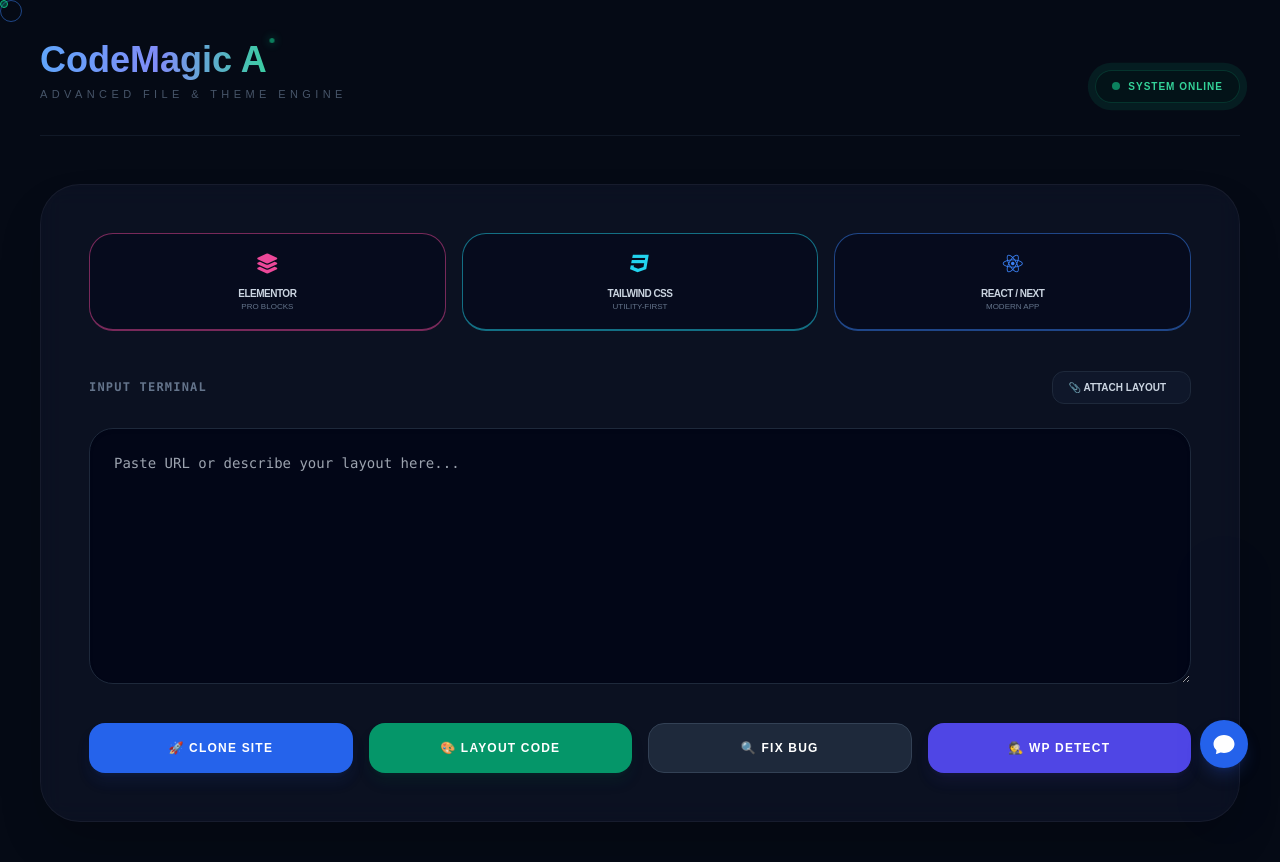
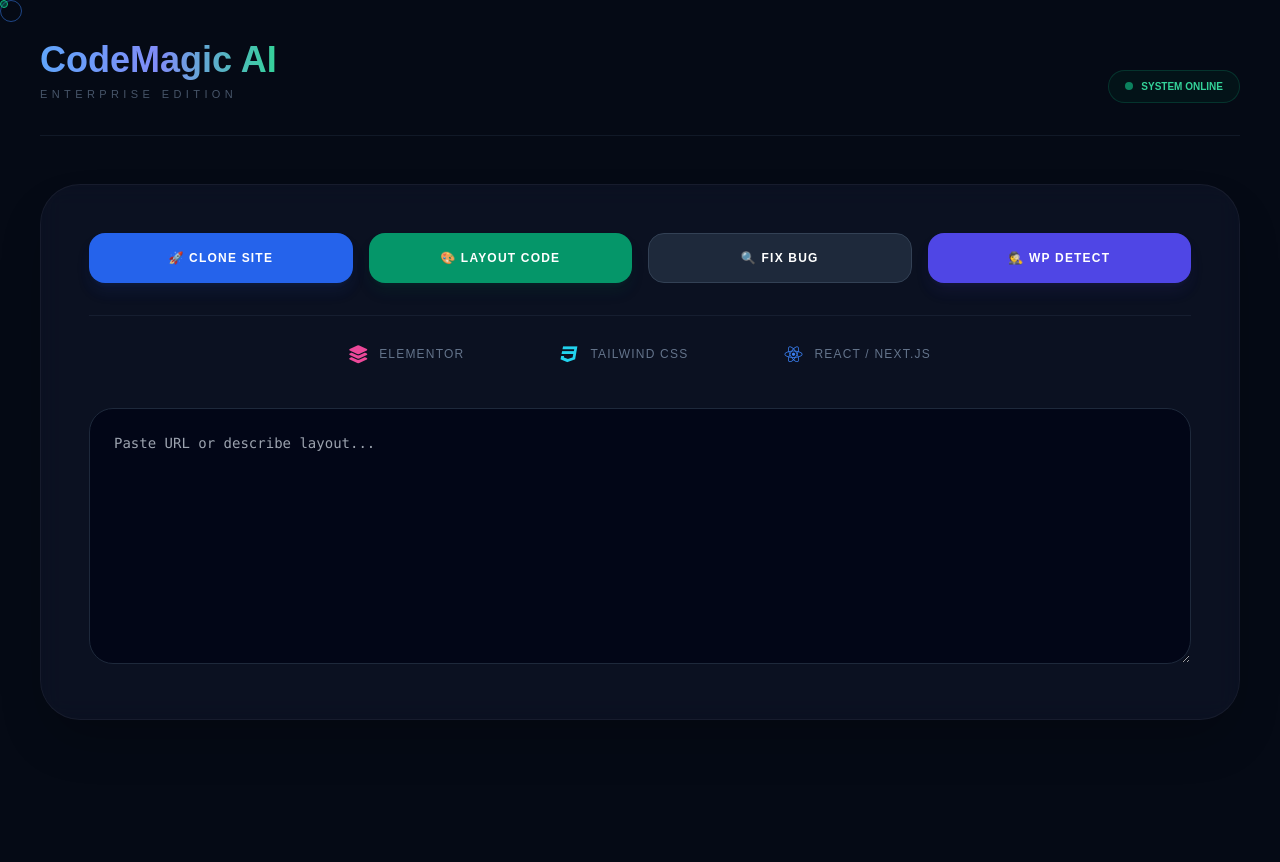
Before and after one commit to Saleemrind619/CodeMagicAI, a Flask app: page / in a window 1280 px wide. After the commit the page ends 720 px from the top, so only its background shows below. Run offline with Flask 3, Linux system fonts and the light colour scheme; some libraries are stand-ins or nearby versions.

Commit message:
Update index.html

```diff
--- a/templates/index.html
+++ b/templates/index.html
@@ -17,28 +17,28 @@
         #cursor-outer { width: 22px; height: 22px; border: 1px solid rgba(59, 130, 246, 0.5); }
         body.hovering-effect #cursor-outer { width: 35px; height: 35px; border-color: #10b981; background: rgba(16, 185, 129, 0.1); }
 
-        /* BRANDING & LIVE STATUS */
-        .i-container { position: relative; display: inline-block; }
-        .i-dot { position: absolute; top: -2px; left: 50%; transform: translateX(-50%); width: 5px; height: 5px; background-color: #10b981; border-radius: 50%; box-shadow: 0 0 10px #10b981; }
-        .status-glow { animation: status-pulse 2s infinite; }
-        @keyframes status-pulse {
-            0% { box-shadow: 0 0 0 0 rgba(16, 185, 129, 0.4); }
-            70% { box-shadow: 0 0 0 10px rgba(16, 185, 129, 0); }
-            100% { box-shadow: 0 0 0 0 rgba(16, 185, 129, 0); }
+        /* TECH STACK INTERACTIVE LOGIC */
+        .tech-item { cursor: pointer; transition: all 0.3s ease; position: relative; }
+        .tech-item i { transition: transform 0.3s ease; }
+
+        /* Hover Effect: Sirf Bold aur Icon Move */
+        .tech-item:hover { font-weight: 900; color: white; }
+        .tech-item:hover i { transform: scale(1.3) rotate(10deg); }
+
+        /* Click/Active Effect: Button Style */
+        .tech-item.active-btn {
+            background: rgba(255, 255, 255, 0.1);
+            border: 1px solid rgba(255, 255, 255, 0.2);
+            padding: 10px 20px;
+            border-radius: 12px;
+            box-shadow: 0 0 15px rgba(255,255,255,0.05);
         }
 
-        /* BUTTON EFFECTS */
         .btn-magic { transition: all 0.3s cubic-bezier(0.4, 0, 0.2, 1); }
-        .btn-magic:hover { transform: scale(1.05); filter: brightness(1.2); }
-        .btn-magic:active { transform: scale(0.95); }
-
-        /* TECH CARDS */
-        .tech-card { transition: all 0.4s ease; border: 1px solid rgba(255,255,255,0.03); }
-        .tech-card:hover { border-color: rgba(255,255,255,0.2); transform: translateY(-5px); background: rgba(255,255,255,0.05); }
+        .btn-magic:hover { transform: scale(1.02); filter: brightness(1.1); }
 
         .custom-scrollbar::-webkit-scrollbar { width: 4px; }
         .custom-scrollbar::-webkit-scrollbar-thumb { background: #1e293b; border-radius: 10px; }
-        #socialOptions.show { opacity: 1; pointer-events: auto; transform: translateY(0); }
     </style>
 </head>
 <body class="flex flex-col">
@@ -46,91 +46,62 @@
     <div id="cursor-outer"></div>
     <div id="cursor-inner"></div>
 
-    <!-- Floating Chat Menu -->
-    <div class="fixed bottom-8 right-8 z-[100] flex flex-col-reverse items-center gap-4">
-        <button onclick="toggleSocial()" id="mainChatBtn" class="w-12 h-12 bg-blue-600 rounded-full flex items-center justify-center shadow-lg shadow-blue-900/40 hover:scale-110 transition-all">
-            <div class="absolute inset-0 rounded-full bg-blue-600 animate-ping opacity-20"></div>
-            <svg id="chatIcon" xmlns="http://www.w3.org/2000/svg" width="24" height="24" fill="white" viewBox="0 0 16 16">
-                <path d="M2.678 11.894a1 1 0 0 1 .287.801 11 11 0 0 1-.398 2c1.395-.323 2.247-.697 2.634-.893a1 1 0 0 1 .71-.074A8 8 0 0 0 8 14c3.996 0 7-2.807 7-6s-3.004-6-7-6-7 2.808-7 6c0 1.468.617 2.83 1.678 3.894Z"/>
-            </svg>
-            <span id="closeIcon" class="hidden text-white text-2xl font-bold">&times;</span>
-        </button>
-
-        <div id="socialOptions" class="flex flex-col gap-3 opacity-0 pointer-events-none translate-y-10 transition-all duration-500">
-            <a href="https://wa.me/923111189900" target="_blank" class="w-10 h-10 bg-[#25D366] rounded-full flex items-center justify-center shadow-lg"><img src="https://upload.wikimedia.org/wikipedia/commons/6/6b/WhatsApp.svg" class="w-6 h-6"></a>
-            <a href="https://www.facebook.com/saleemahmadrind" target="_blank" class="w-10 h-10 bg-[#1877F2] rounded-full flex items-center justify-center shadow-lg"><img src="https://upload.wikimedia.org/wikipedia/commons/5/51/Facebook_f_logo_%282019%29.svg" class="w-5 h-5"></a>
-        </div>
-    </div>
-
     <main class="max-w-7xl mx-auto flex-grow w-full p-6 md:p-10">
         <header class="mb-12 border-b border-slate-800/50 pb-8 flex flex-col md:flex-row justify-between items-end">
             <div>
-                <h1 class="text-4xl font-extrabold bg-gradient-to-r from-blue-400 via-indigo-400 to-emerald-400 bg-clip-text text-transparent inline-block">
-                    CodeMagic A<span class="i-container">i<span class="i-dot animate-pulse"></span></span>
-                </h1>
-                <p class="text-slate-600 text-[11px] mt-1.5 uppercase tracking-[0.4em]">Advanced File & Theme Engine</p>
+                <h1 class="text-4xl font-extrabold bg-gradient-to-r from-blue-400 via-indigo-400 to-emerald-400 bg-clip-text text-transparent inline-block">CodeMagic AI</h1>
+                <p class="text-slate-600 text-[11px] mt-1.5 uppercase tracking-[0.4em]">Enterprise Edition</p>
             </div>
-            <div class="flex items-center gap-2 text-[10px] text-emerald-400 font-bold bg-emerald-950/30 px-4 py-2 rounded-full border border-emerald-500/20 status-glow">
-                <span class="w-2 h-2 bg-emerald-500 rounded-full animate-pulse"></span>
-                <span class="tracking-widest uppercase">System Online</span>
+            <div class="flex items-center gap-2 text-[10px] text-emerald-400 font-bold bg-emerald-950/30 px-4 py-2 rounded-full border border-emerald-500/20">
+                <span class="w-2 h-2 bg-emerald-500 rounded-full animate-pulse"></span> SYSTEM ONLINE
             </div>
         </header>
 
         <div class="glass rounded-[2.5rem] p-8 md:p-12 shadow-2xl">
-            <!-- TECH STACK OPTIONS (Piyari Look) -->
-            <div class="grid grid-cols-3 gap-4 mb-10">
-                <div class="tech-card bg-slate-950/40 p-4 rounded-3xl text-center border-b-2 border-pink-500/50">
-                    <i class="fas fa-layer-group text-pink-500 text-xl mb-2"></i>
-                    <h4 class="text-[10px] font-black uppercase tracking-tighter text-slate-300">Elementor</h4>
-                    <p class="text-[8px] text-slate-500 uppercase">Pro Blocks</p>
-                </div>
-                <div class="tech-card bg-slate-950/40 p-4 rounded-3xl text-center border-b-2 border-cyan-400/50">
-                    <i class="fab fa-css3 text-cyan-400 text-xl mb-2"></i>
-                    <h4 class="text-[10px] font-black uppercase tracking-tighter text-slate-300">Tailwind CSS</h4>
-                    <p class="text-[8px] text-slate-500 uppercase">Utility-First</p>
-                </div>
-                <div class="tech-card bg-slate-950/40 p-4 rounded-3xl text-center border-b-2 border-blue-500/50">
-                    <i class="fab fa-react text-blue-500 text-xl mb-2"></i>
-                    <h4 class="text-[10px] font-black uppercase tracking-tighter text-slate-300">React / Next</h4>
-                    <p class="text-[8px] text-slate-500 uppercase">Modern App</p>
-                </div>
-            </div>
-
-            <div class="flex justify-between items-center mb-6">
-                <label class="text-xs font-bold text-slate-500 uppercase tracking-widest font-mono">Input Terminal</label>
-                <div class="bg-slate-900 px-4 py-2 rounded-xl border border-slate-800 flex items-center gap-2">
-                    <label for="fileInput" class="cursor-pointer text-[10px] font-bold text-slate-300" id="labelTxt">📎 ATTACH LAYOUT</label>
-                    <button id="remBtn" onclick="removeFile()" class="hidden text-red-500 font-bold">✕</button>
-                    <input type="file" id="fileInput" class="hidden" onchange="updateFile()">
-                    <span id="fName" class="text-[10px] text-blue-400 italic"></span>
-                </div>
-            </div>
-
-            <textarea id="userInput" class="w-full h-64 bg-slate-950 border border-slate-800 rounded-3xl p-6 text-sm font-mono focus:border-blue-500 outline-none custom-scrollbar shadow-inner" placeholder="Paste URL or describe your layout here..."></textarea>
-
-            <div class="mt-8 grid grid-cols-1 md:grid-cols-4 gap-4">
+            <!-- MAIN ACTION BUTTONS -->
+            <div class="grid grid-cols-1 md:grid-cols-4 gap-4 mb-8">
                 <button onclick="handleSend('clone')" class="btn-magic bg-blue-600 py-4 rounded-2xl font-bold text-xs uppercase tracking-widest shadow-lg shadow-blue-900/20">🚀 Clone Site</button>
                 <button onclick="handleSend('layout')" class="btn-magic bg-emerald-600 py-4 rounded-2xl font-bold text-xs uppercase tracking-widest shadow-lg shadow-emerald-900/20">🎨 Layout Code</button>
                 <button onclick="handleSend('debug')" class="btn-magic bg-slate-800 py-4 rounded-2xl font-bold text-xs uppercase tracking-widest border border-slate-700">🔍 Fix Bug</button>
                 <button onclick="handleSend('wp_detect')" class="btn-magic bg-indigo-600 py-4 rounded-2xl font-bold text-xs uppercase tracking-widest shadow-lg shadow-indigo-900/20">🕵️ WP Detect</button>
             </div>
+
+            <!-- TECH STACK UNDER BUTTONS WITH BORDER LINE -->
+            <div class="border-t border-slate-800/60 pt-6 mt-6">
+                <div class="flex justify-center items-center gap-12 md:gap-24">
+                    <div onclick="makeButton(this)" class="tech-item flex items-center gap-3 text-slate-500">
+                        <i class="fas fa-layer-group text-pink-500 text-lg"></i>
+                        <span class="text-xs uppercase tracking-widest">Elementor</span>
+                    </div>
+                    <div onclick="makeButton(this)" class="tech-item flex items-center gap-3 text-slate-500">
+                        <i class="fab fa-css3 text-cyan-400 text-lg"></i>
+                        <span class="text-xs uppercase tracking-widest">Tailwind CSS</span>
+                    </div>
+                    <div onclick="makeButton(this)" class="tech-item flex items-center gap-3 text-slate-500">
+                        <i class="fab fa-react text-blue-500 text-lg"></i>
+                        <span class="text-xs uppercase tracking-widest">React / Next.js</span>
+                    </div>
+                </div>
+            </div>
+
+            <div class="mt-10">
+                <textarea id="userInput" class="w-full h-64 bg-slate-950 border border-slate-800 rounded-3xl p-6 text-sm font-mono focus:border-blue-500 outline-none custom-scrollbar" placeholder="Paste URL or describe layout..."></textarea>
+            </div>
         </div>
 
-        <div id="loading" class="hidden mt-12 text-center animate-pulse text-blue-400 font-mono text-[10px] tracking-[0.5em] uppercase">Neural Engine Syncing...</div>
+        <div id="loading" class="hidden mt-8 text-center text-blue-400 font-mono text-[10px] tracking-widest">NEURAL SYNCING...</div>
 
         <div id="resBox" class="hidden mt-12 pb-20">
             <div class="flex justify-between items-center mb-4">
-                <span class="text-[10px] text-slate-500 font-bold uppercase tracking-widest">Generation Output</span>
-                <div class="flex gap-4">
-                    <button onclick="copyResult()" class="text-[10px] text-blue-400 font-bold uppercase tracking-widest hover:text-white transition-colors">Copy</button>
-                    <button id="downloadBtn" onclick="downloadFile()" class="hidden text-[10px] text-emerald-400 font-bold uppercase tracking-widest hover:text-white transition-colors">⬇️ Download</button>
-                </div>
+                <span class="text-[10px] text-slate-500 font-bold uppercase tracking-widest">Output</span>
+                <button id="downloadBtn" onclick="downloadFile()" class="hidden text-[10px] text-emerald-400 font-bold uppercase tracking-widest">⬇️ Download</button>
             </div>
-            <div id="result" class="bg-slate-950 border border-slate-900 p-8 rounded-[2.5rem] font-mono text-[11px] text-emerald-500/80 overflow-x-auto whitespace-pre-wrap custom-scrollbar"></div>
+            <div id="result" class="bg-slate-950 border border-slate-900 p-8 rounded-[2.5rem] font-mono text-[11px] text-emerald-500/80 overflow-x-auto whitespace-pre-wrap"></div>
         </div>
     </main>
 
     <script>
+        // MOUSE LOGIC
         const inner = document.getElementById('cursor-inner');
         const outer = document.getElementById('cursor-outer');
         document.addEventListener('mousemove', (e) => {
@@ -138,76 +109,34 @@
             outer.style.transform = `translate3d(${e.clientX - 8}px, ${e.clientY - 8}px, 0)`;
         });
 
-        document.querySelectorAll('button, textarea, a').forEach(el => {
-            el.addEventListener('mouseenter', () => document.body.classList.add('hovering-effect'));
-            el.addEventListener('mouseleave', () => document.body.classList.remove('hovering-effect'));
-        });
-
-        function toggleSocial() {
-            document.getElementById('socialOptions').classList.toggle('show');
-            document.getElementById('chatIcon').classList.toggle('hidden');
-            document.getElementById('closeIcon').classList.toggle('hidden');
+        // INTERACTIVE TECH ITEMS
+        function makeButton(el) {
+            // Remove active from others
+            document.querySelectorAll('.tech-item').forEach(item => item.classList.remove('active-btn'));
+            // Add to clicked
+            el.classList.add('active-btn');
         }
-
-        function updateFile() {
-            const inp = document.getElementById('fileInput');
-            if(inp.files[0]) {
-                document.getElementById('fName').innerText = `[${inp.files[0].name}]`;
-                document.getElementById('remBtn').classList.remove('hidden');
-                document.getElementById('labelTxt').innerText = "CHANGE";
-            }
-        }
-        function removeFile() {
-            document.getElementById('fileInput').value = "";
-            document.getElementById('fName').innerText = "";
-            document.getElementById('remBtn').classList.add('hidden');
-            document.getElementById('labelTxt').innerText = "ATTACH LAYOUT";
-        }
-
-        let activeFileName = "magic_code.html";
 
         async function handleSend(mode) {
             const text = document.getElementById('userInput').value;
-            if(!text.trim()) return alert("Please enter something!");
-
+            if(!text.trim()) return alert("Enter something!");
             document.getElementById('loading').classList.remove('hidden');
-            document.getElementById('resBox').classList.add('hidden');
-
             const formData = new FormData();
             formData.append('text', text);
             formData.append('mode', mode);
-
-            try {
-                const response = await fetch('/process', { method: 'POST', body: formData });
-                const data = await response.json();
-
-                if(data.status === "success") {
-                    document.getElementById('result').innerText = data.result;
-                    activeFileName = data.file_name;
-                    if(mode !== 'wp_detect') document.getElementById('downloadBtn').classList.remove('hidden');
-                } else {
-                    document.getElementById('result').innerText = "System Error: " + data.result;
-                }
-                document.getElementById('resBox').classList.remove('hidden');
-                document.getElementById('resBox').scrollIntoView({ behavior: 'smooth' });
-            } catch (e) {
-                alert("Server connection failed.");
-            } finally {
-                document.getElementById('loading').classList.add('hidden');
-            }
-        }
-
-        function copyResult() {
-            navigator.clipboard.writeText(document.getElementById('result').innerText).then(() => alert("Copied!"));
+            const response = await fetch('/process', { method: 'POST', body: formData });
+            const data = await response.json();
+            document.getElementById('result').innerText = data.result;
+            document.getElementById('resBox').classList.remove('hidden');
+            if(mode !== 'wp_detect') document.getElementById('downloadBtn').classList.remove('hidden');
+            document.getElementById('loading').classList.add('hidden');
         }
 
         function downloadFile() {
             const blob = new Blob([document.getElementById('result').innerText], { type: 'text/plain' });
             const url = window.URL.createObjectURL(blob);
             const a = document.createElement('a');
-            a.href = url;
-            a.download = activeFileName;
-            a.click();
+            a.href = url; a.download = "magic_code.html"; a.click();
         }
     </script>
 </body>
```
